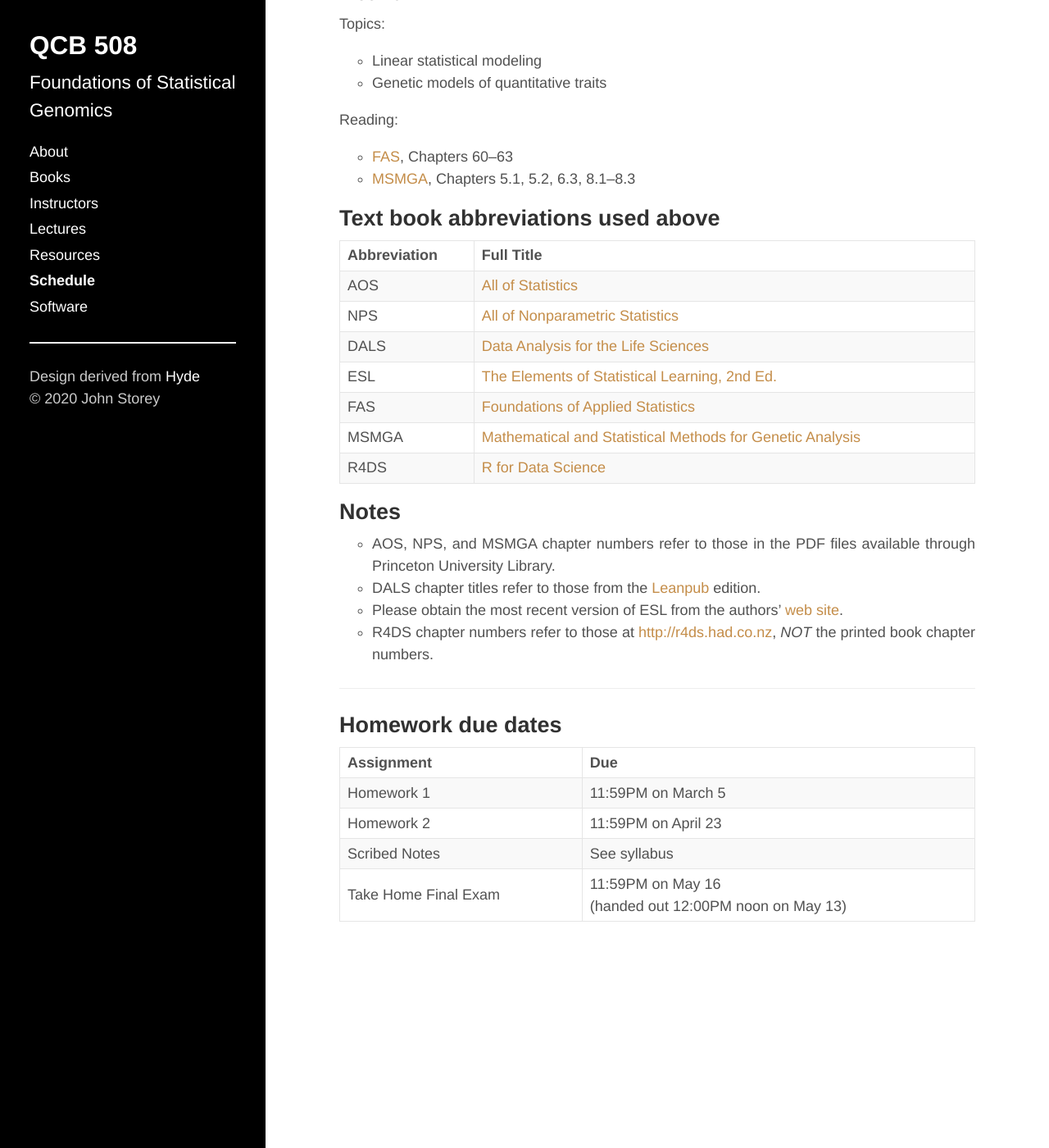
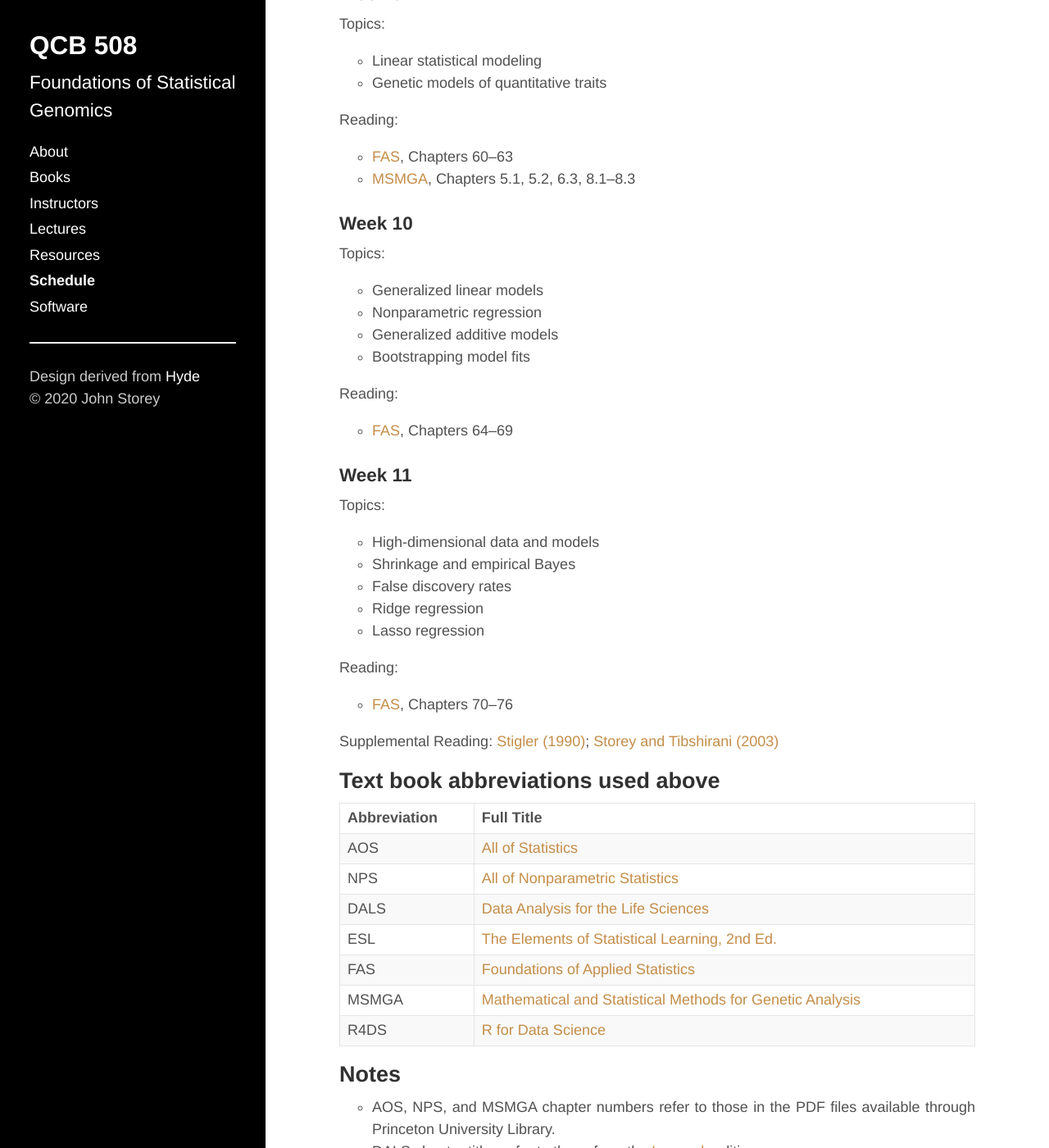
Before and after one commit to jdstorey/fsg, a Jekyll site: the page built from docs/schedule.md, in a window 1280 px wide and 1400 px high, scrolled down 2721 px. Shown: the whole window at 82% size. Built offline with Jekyll 4.4.1, drawn with Linux system fonts in a browser that asks for light colours.

Commit message:
week 10 and 11 materials

```diff
--- a/docs/schedule.md
+++ b/docs/schedule.md
@@ -127,6 +127,37 @@ Reading:
 - [FAS](https://jdstorey.org/fas/index.html), Chapters 60--63
 - [MSMGA](https://catalog.princeton.edu/catalog/1170367), Chapters 5.1, 5.2, 6.3, 8.1--8.3
 
+### Week 10
+
+Topics:
+
+- Generalized linear models
+- Nonparametric regression
+- Generalized additive models
+- Bootstrapping model fits
+
+Reading:
+
+- [FAS](https://jdstorey.org/fas/index.html), Chapters 64--69
+
+
+### Week 11
+
+Topics:
+
+- High-dimensional data and models
+- Shrinkage and empirical Bayes
+- False discovery rates
+- Ridge regression
+- Lasso regression
+
+Reading:
+
+- [FAS](https://jdstorey.org/fas/index.html), Chapters 70--76
+
+
+Supplemental Reading: [Stigler (1990)](http://projecteuclid.org/euclid.ss/1177012274); [Storey and Tibshirani (2003)](http://www.pnas.org/content/100/16/9440.full)
+
 ## Text book abbreviations used above
 
 | Abbreviation | Full Title |
```
Also changed, not shown: docs/lectures.md (+1 -1 lines), 1 other file.
